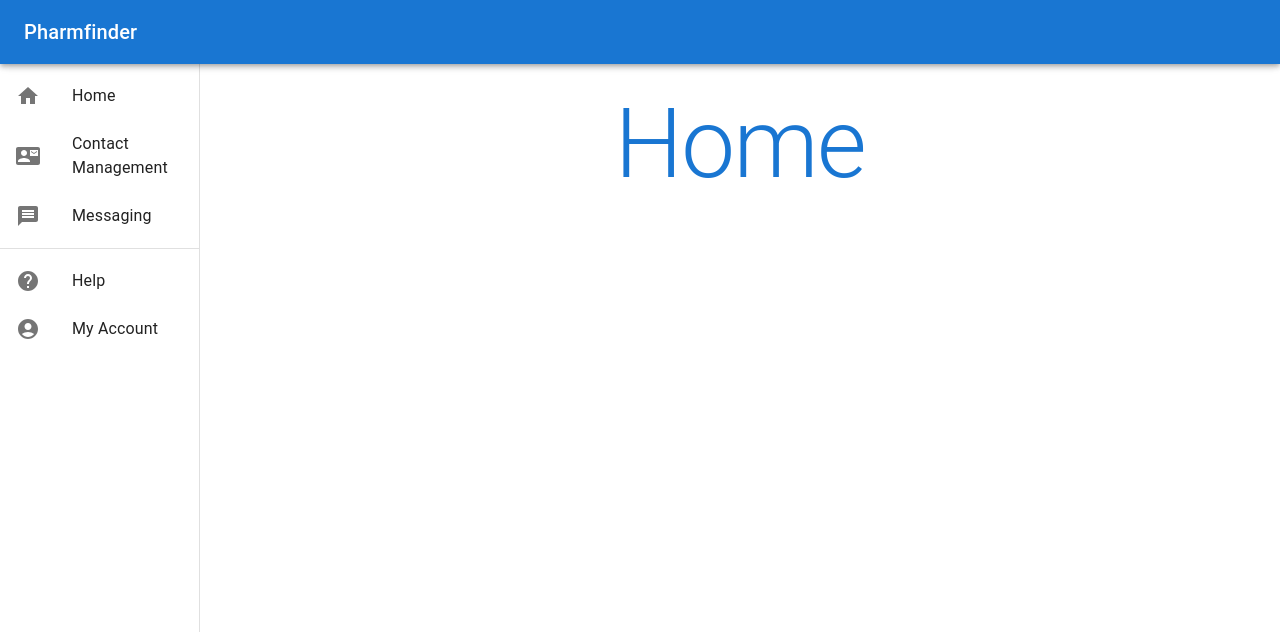
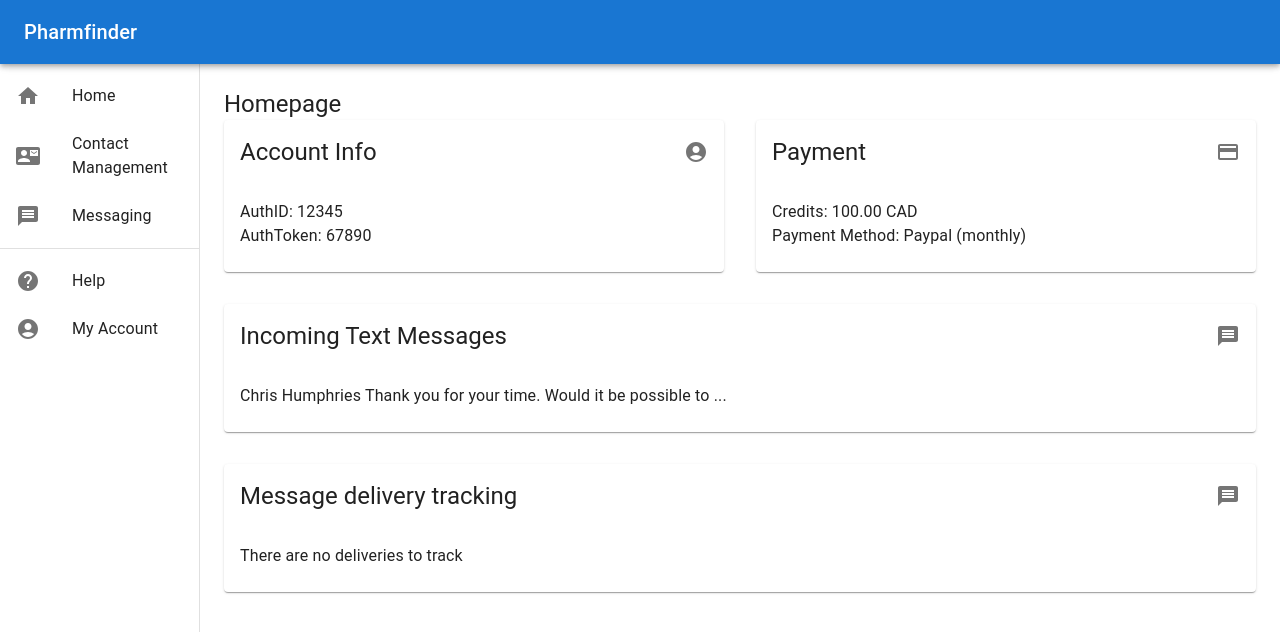
Before and after one commit to Memo-Aldu/capstone-2024-g27-frontend, a React (Create React App) app: page / in a window 1280 px wide. Shown: the top 632 px of the page. Built offline with nearby package versions, Linux system fonts and the light colour scheme.

Commit message:
Homepage

```diff
--- a/src/pages/Home.tsx
+++ b/src/pages/Home.tsx
@@ -1,12 +1,86 @@
-import { Typography } from '@mui/material'
+import AccountCircleIcon from '@mui/icons-material/AccountCircle'
+import CreditCardIcon from '@mui/icons-material/CreditCard'
+import MessageIcon from '@mui/icons-material/Message'
+import { Card, CardContent, CardHeader, Grid, IconButton, Typography } from '@mui/material'
 import { Box } from '@mui/system'
+import { useNavigate } from 'react-router-dom'
 
 function Home (): JSX.Element {
+  const navigate = useNavigate()
   return (
     <Box>
-      <Typography variant="h1" align="center" color="primary">
-        Home
-      </Typography>
+      <Typography variant='h5' component='h1'>Homepage</Typography>
+      <Grid container spacing={4}>
+        <Grid item xs={12} md={6}>
+          <Card elevation={1}>
+            <CardHeader title='Account Info'
+              action={
+                <IconButton onClick={() => { navigate('/my-account') }}>
+                  <AccountCircleIcon />
+                </IconButton>}
+            />
+            <CardContent>
+              <Typography variant='body1'>
+                AuthID: 12345
+              </Typography>
+              <Typography variant='body1'>
+                AuthToken: 67890
+              </Typography>
+            </CardContent>
+          </Card>
+        </Grid>
+        <Grid item xs={12} md={6}>
+          <Card elevation={1}>
+            <CardHeader title='Payment'
+              action={
+                <IconButton onClick={() => { navigate('/payment') }}>
+                  <CreditCardIcon />
+                </IconButton>}
+             />
+            <CardContent>
+              <Typography variant='body1'>
+                Credits: 100.00 CAD
+              </Typography>
+              <Typography variant='body1'>
+                Payment Method: Paypal (monthly)
+              </Typography>
+            </CardContent>
+          </Card>
+        </Grid>
+        <Grid item xs={12}>
+          <Card elevation={1}>
+            <CardHeader title='Incoming Text Messages'
+              action={
+                <IconButton onClick={() => { navigate('/messaging') }}>
+                  <MessageIcon />
+                </IconButton>}
+             />
+            <CardContent>
+              <Typography variant='body1'>
+                Chris Humphries Thank you for your time. Would it be possible to ...
+              </Typography>
+            </CardContent>
+          </Card>
+        </Grid>
+        <Grid item xs={12}>
+          <Card elevation={1}>
+            <CardHeader title='Message delivery tracking'
+              action={
+                <IconButton onClick={() => { navigate('/messaging') }}>
+                  <MessageIcon />
+                </IconButton>}
+             />
+            <CardContent>
+              <Typography variant='body1'>
+                There are no deliveries to track
+              </Typography>
+            </CardContent>
+          </Card>
+        </Grid>
+        <Grid item xs={12}>
+          {/* Activity in the past 24hrs */}
+        </Grid>
+      </Grid>
     </Box>
   )
 }
```
